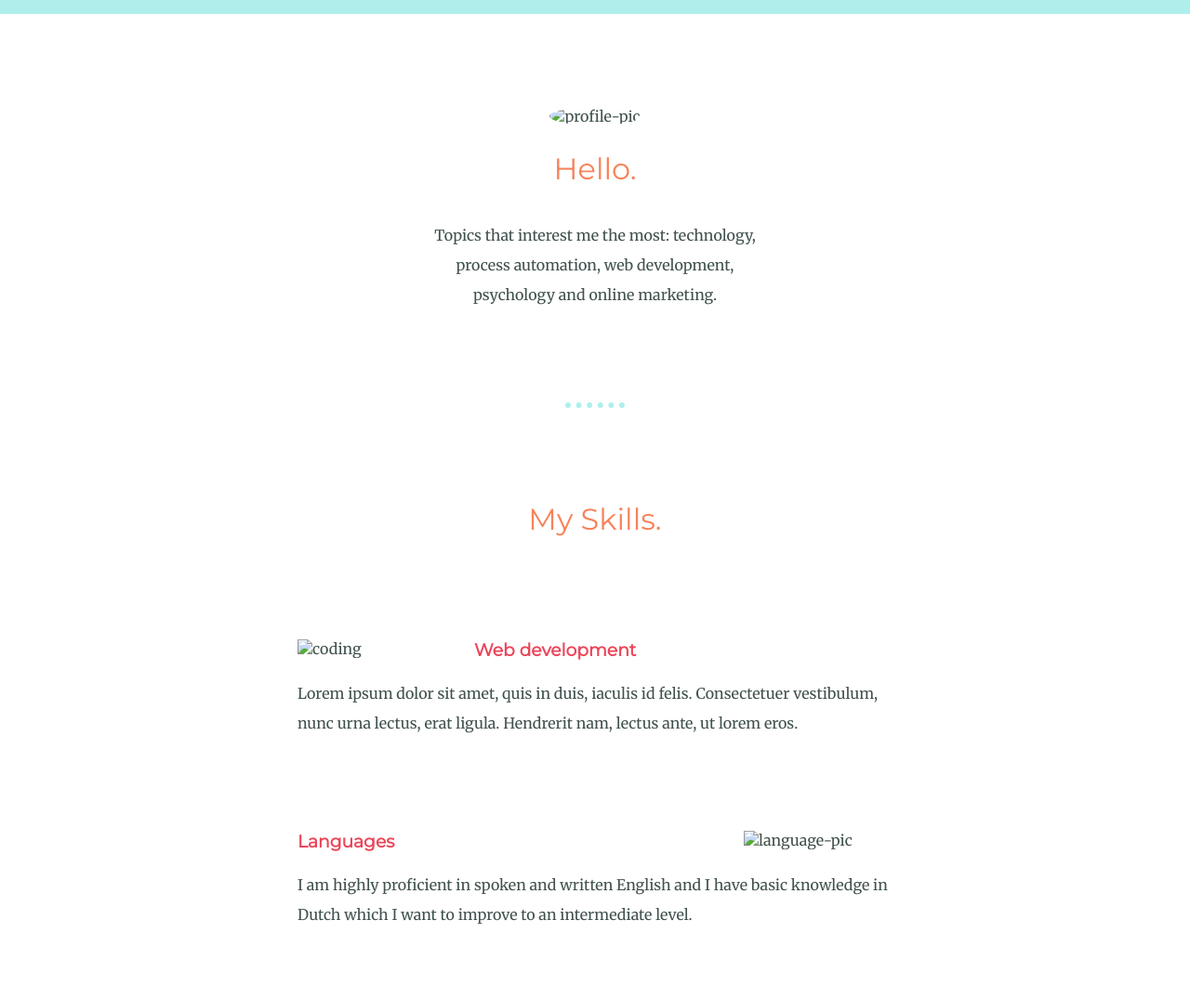
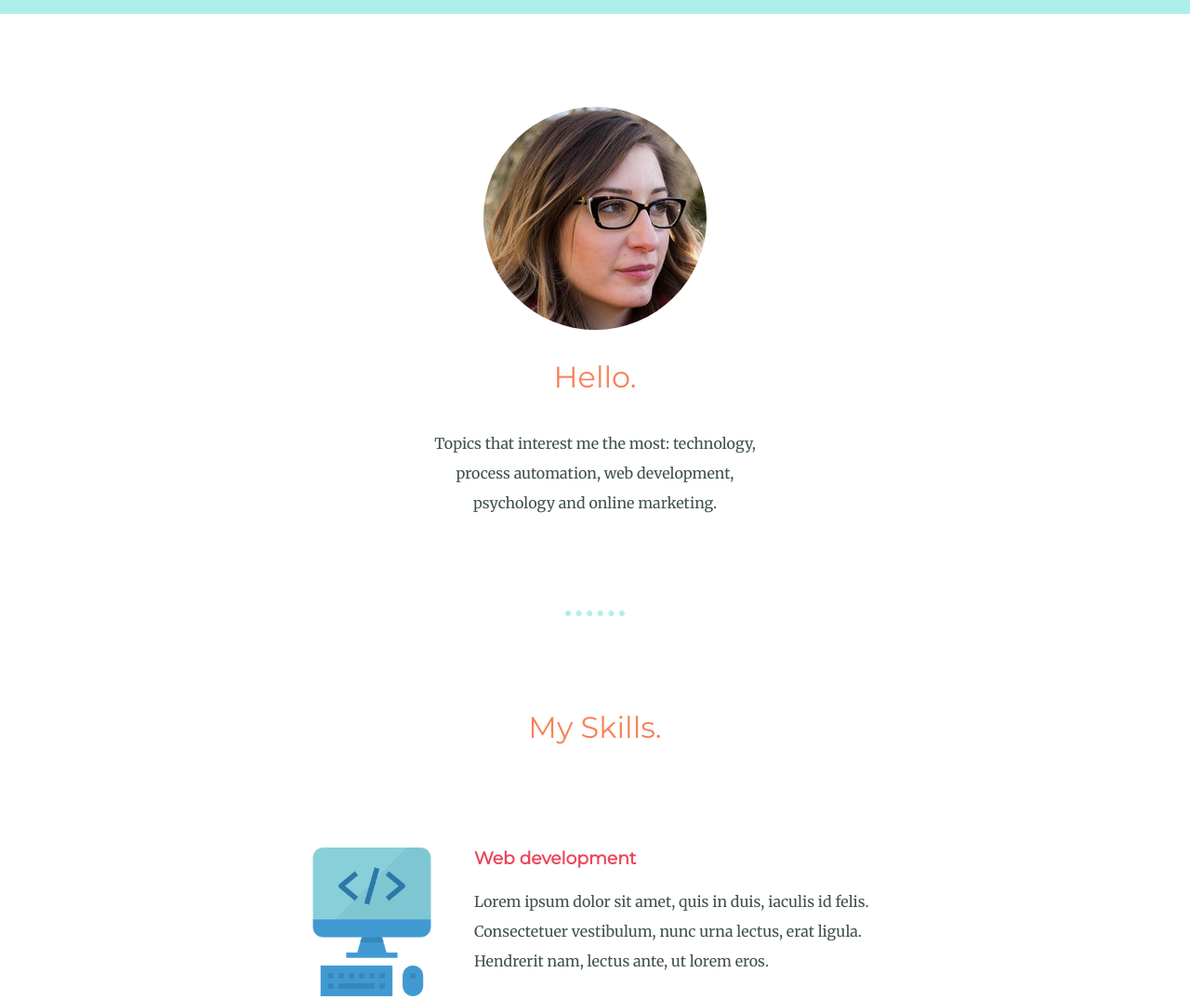
Before and after one commit to drttvarga/My-Site, a plain HTML site: page index.html in a window 1280 px wide. Shown: the part 869-1944 px from the top of the page at 93% size. Drawn offline with Linux system fonts and the light colour scheme; files that its build step writes are made by us from their sources; files whose address does not match are found by name.

Commit message:
Update index.html

```diff
--- a/index.html
+++ b/index.html
@@ -3,7 +3,7 @@
 <head>
   <meta charset="UTF-8">
   <title>Dorottya Varga</title>
-  <link rel="stylesheet" href="css/styles.css">
+  <link rel="stylesheet" href="styles.css">
   <link rel="icon" href="favicon.ico">
   <link href="https://fonts.googleapis.com/css?family=Merriweather|Montserrat|Sacramento&display=swap" rel="stylesheet">
 </head>
@@ -20,7 +20,7 @@
 
 <div class="middle-container">
   <div class="profile">
-    <img class="profile-pic"src="images/rsz_13dorottya_profile_pic.jpg" alt="profile-pic">
+    <img class="profile-pic"src="rsz_13dorottya_profile_pic.jpg" alt="profile-pic">
     <h2>Hello.</h2>
     <p class="intro">Topics that interest me the most: technology, process automation, web development, psychology and online marketing.</p>
   </div>
@@ -28,12 +28,12 @@
   <div class="skills">
     <h2>My Skills.</h2>
     <div class="skill-row">
-      <img class="coding-pic" src="images/rsz_1web.png" alt="coding">
+      <img class="coding-pic" src="rsz_1web.png" alt="coding">
       <h3>Web development</h3>
       <p>Lorem ipsum dolor sit amet, quis in duis, iaculis id felis. Consectetuer vestibulum, nunc urna lectus, erat ligula. Hendrerit nam, lectus ante, ut lorem eros.</p>
     </div>
     <div class="skill-row">
-      <img class="language-pic" src="images/rsz_language.png" alt="language-pic">
+      <img class="language-pic" src="rsz_language.png" alt="language-pic">
       <h3>Languages</h3>
       <p>I am highly proficient in spoken and written English and I have basic knowledge in Dutch which I want to improve to an intermediate level.</p>
     </div>
```
